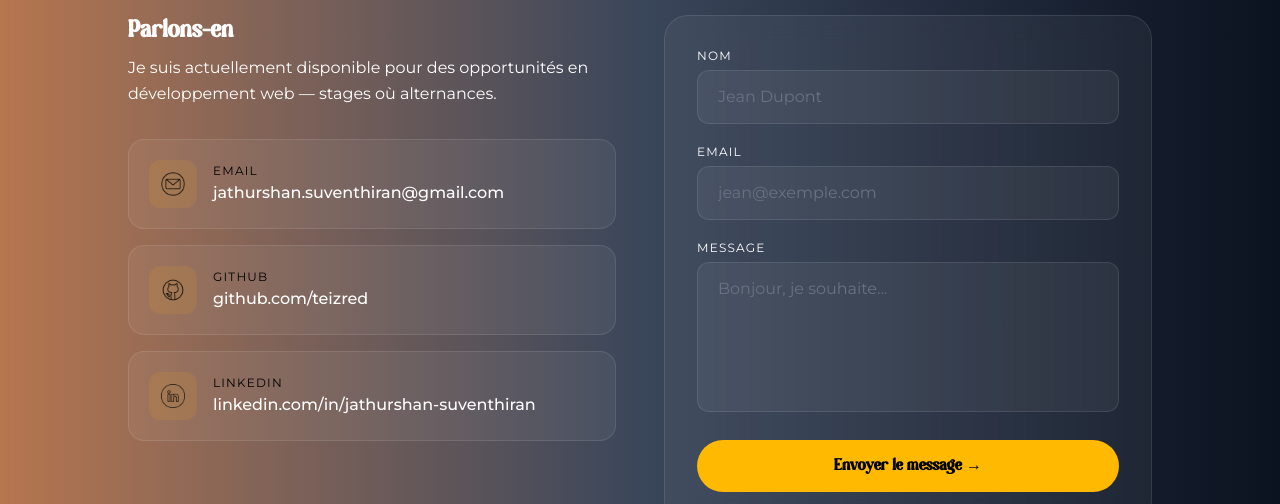
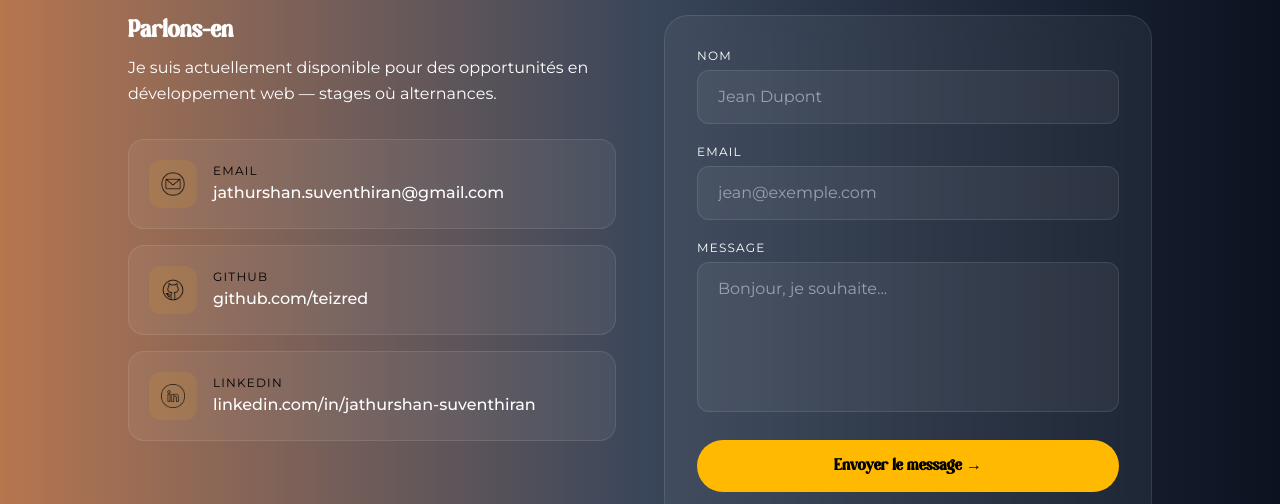
Before and after one commit to teizred/portfolio, a React (Vite) app: page / in a window 1280 px wide. Shown: the part 4539-5043 px from the top of the page. Built offline with nearby package versions, Linux system fonts and the light colour scheme.

Commit message:
style: Adjust placeholder text color in contact form inputs from gray-500 to gray-400.

```diff
--- a/src/components/sections/Contact.tsx
+++ b/src/components/sections/Contact.tsx
@@ -127,7 +127,7 @@ export default function Contact() {
                                         name="from_name"
                                         required
                                         placeholder="Jean Dupont"
-                                        className="bg-white/5 border border-white/10 rounded-xl px-5 py-3.5 text-white placeholder-gray-500 focus:outline-none focus:border-amber-400 transition-colors duration-300"
+                                        className="bg-white/5 border border-white/10 rounded-xl px-5 py-3.5 text-white placeholder-gray-400 focus:outline-none focus:border-amber-400 transition-colors duration-300"
                                     />
                                 </div>
                                 <div className="flex flex-col gap-1.5">
@@ -137,7 +137,7 @@ export default function Contact() {
                                         name="from_email"
                                         required
                                         placeholder="jean@exemple.com"
-                                        className="bg-white/5 border border-white/10 rounded-xl px-5 py-3.5 text-white placeholder-gray-500 focus:outline-none focus:border-amber-400 transition-colors duration-300"
+                                        className="bg-white/5 border border-white/10 rounded-xl px-5 py-3.5 text-white placeholder-gray-400 focus:outline-none focus:border-amber-400 transition-colors duration-300"
                                     />
                                 </div>
                                 <div className="flex flex-col gap-1.5">
@@ -147,7 +147,7 @@ export default function Contact() {
                                         required
                                         rows={5}
                                         placeholder="Bonjour, je souhaite..."
-                                        className="bg-white/5 border border-white/10 rounded-xl px-5 py-3.5 text-white placeholder-gray-500 focus:outline-none focus:border-amber-400 transition-colors duration-300 resize-none"
+                                        className="bg-white/5 border border-white/10 rounded-xl px-5 py-3.5 text-white placeholder-gray-400 focus:outline-none focus:border-amber-400 transition-colors duration-300 resize-none"
                                     />
                                 </div>
 
```
